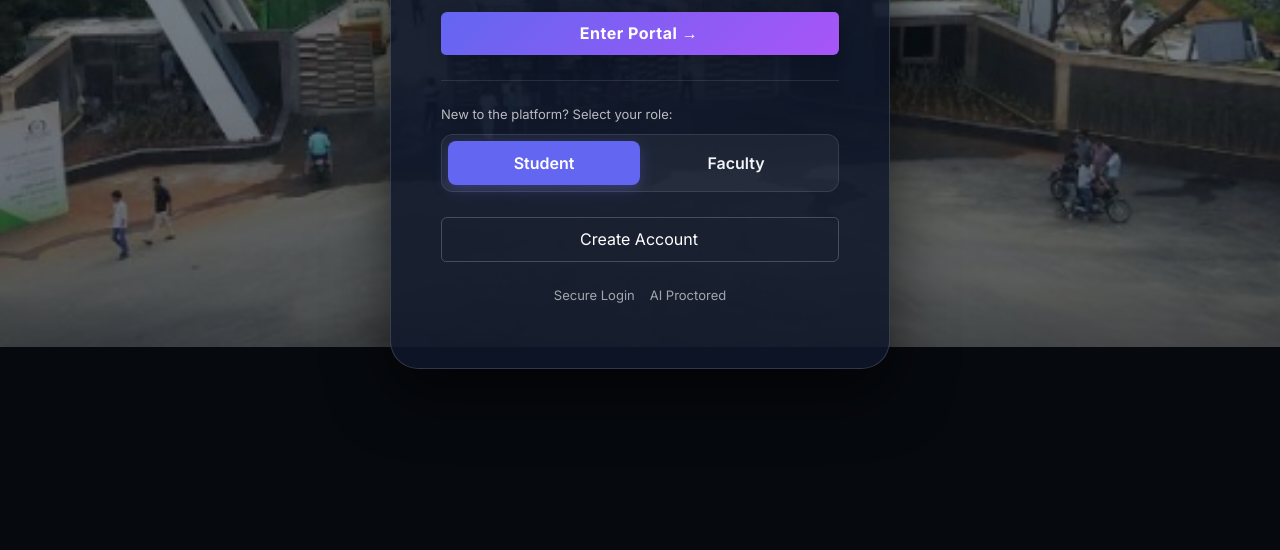
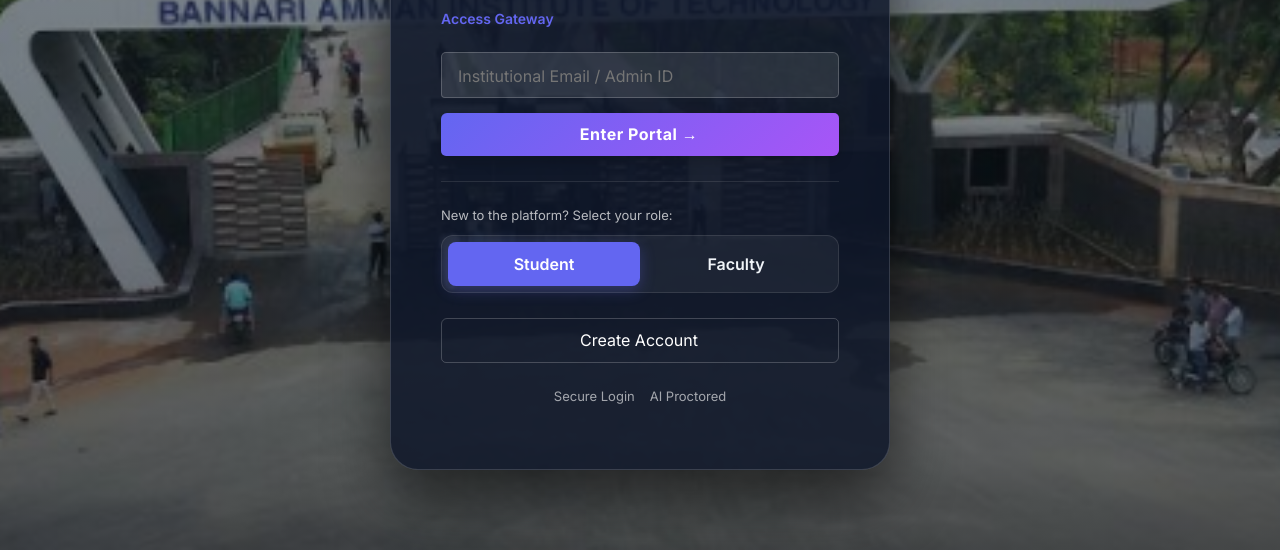
Before and after one commit to THITHIKSAASK/aibasedexammalpracticedetector, a website: page frontend/index.html in a window 1280 px wide. Shown: the part 453-1003 px from the top of the page. Before the commit the page ends 800 px from the top, so only its background shows below. Drawn offline with Linux system fonts and the light colour scheme.

Commit message:
Initial commit

```diff
--- a/frontend/css/styles.css
+++ b/frontend/css/styles.css
@@ -236,17 +236,15 @@ body.light-mode .top-nav, body.light-mode .top-nav h2 {
 
 /* Dynamic Hero Background Architecture */
 .hero-wrapper {
-    position: fixed;
-    top: 0;
-    left: 0;
+    position: relative;
     width: 100%;
-    height: 100vh;
+    min-height: 100vh;
     display: flex;
     align-items: center;
     justify-content: center;
     overflow: hidden;
     background: var(--bg-main);
-    z-index: -1;
+    z-index: 1;
 }
 
 .hero-bg-layer {
@@ -255,12 +253,13 @@ body.light-mode .top-nav, body.light-mode .top-nav h2 {
     left: 0;
     width: 100%;
     height: 100%;
+    min-height: 100vh;
     background-size: cover;
     background-position: center;
     background-repeat: no-repeat;
     opacity: 0;
     transition: opacity 2s cubic-bezier(0.4, 0, 0.2, 1);
-    z-index: 0;
+    z-index: -1;
 }
 
 .hero-bg-layer.active {
@@ -273,31 +272,22 @@ body.light-mode .top-nav, body.light-mode .top-nav h2 {
     left: 0;
     width: 100%;
     height: 100%;
+    min-height: 100vh;
     background: linear-gradient(rgba(6, 9, 14, 0.4), rgba(6, 9, 14, 0.6));
-    z-index: 1;
+    z-index: 0;
 }
 
 .hero-content {
     position: relative;
-    z-index: 2;
+    z-index: 10;
     display: flex;
     align-items: center;
     justify-content: center;
     width: 100%;
-    padding: 20px;
-}
-    padding: 6vh 40px; /* Adaptive vertical padding */
-}
-
-.hero-content {
-    display: flex;
     max-width: 1300px;
-    width: 100%;
-    align-items: center;
-    justify-content: center;
     margin: 0 auto;
     gap: 60px;
-    z-index: 10;
+    padding: 6vh 40px;
 }
 
 .hero-visual {
--- a/frontend/js/student.js
+++ b/frontend/js/student.js
@@ -137,6 +137,7 @@ window.startExam = async function(attemptId, examId) {
 }
 
 window.beginSession = async function(attemptId, examId) {
+    try {
         console.log(`Attempting to start exam. AttemptID: ${attemptId}, ExamID: ${examId}`);
         const res = await fetch(`/api/student/exam/${attemptId}/start`, { method: 'POST' });
         if(res.ok) {
```
Also changed, not shown: 1 other file.
